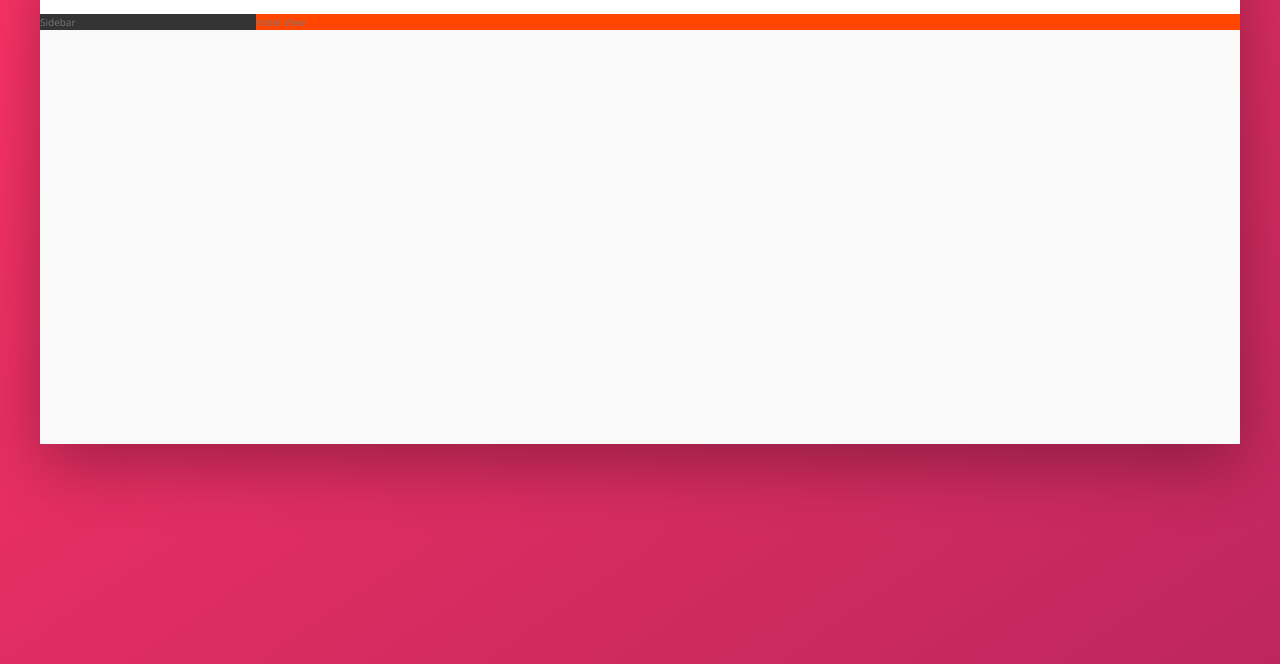
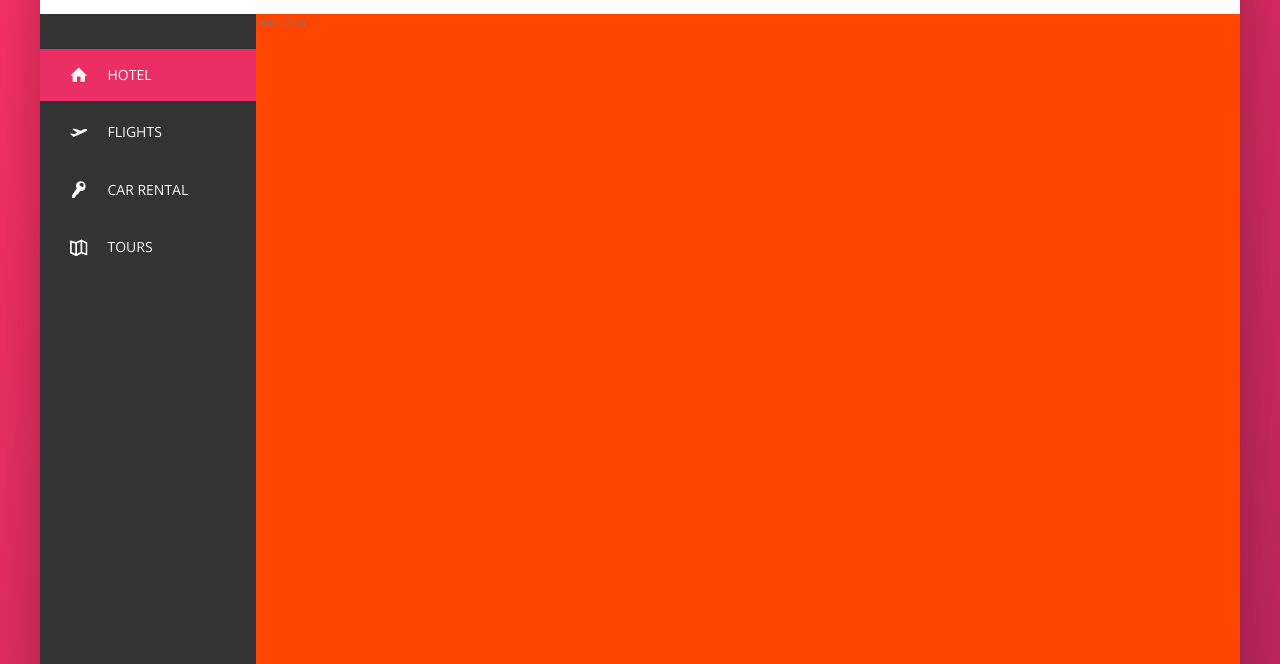
Before and after one commit to prajwaljoshi1/Trillo, a website: page index.html in a window 1280 px wide. Shown: the part 136-800 px from the top of the page. Drawn offline with nearby package versions, Linux system fonts and the light colour scheme.

Commit message:
completed sidebar

```diff
--- a/index.html
+++ b/index.html
@@ -41,13 +41,57 @@
                     </div>
                </nav>
            </header>
+
+
            <div class="content">
+
                <nav class="sidebar">
-                   Sidebar
+                   <ul class="side-nav">
+                       <li class="side-nav__item side-nav__item--active">
+                           <a href="#" class="side-nav__link">
+                            <svg class="side-nav__icon">
+                                <use xlink:href="img/sprite.svg#icon-home"></use>
+                            </svg>
+                            <span class="side-nav__text">Hotel</span>
+                           </a>
+                       </li>
+                       <li class="side-nav__item">
+                        <a href="#" class="side-nav__link">
+                         <svg class="side-nav__icon">
+                             <use xlink:href="img/sprite.svg#icon-aircraft-take-off"></use>
+                         </svg>
+                         <span class="side-nav__text">Flights</span>
+                        </a>
+                    </li>
+                    <li class="side-nav__item">
+                        <a href="#" class="side-nav__link">
+                         <svg class="side-nav__icon">
+                             <use xlink:href="img/sprite.svg#icon-key"></use>
+                         </svg>
+                         <span class="side-nav__text">Car Rental</span>
+                        </a>
+                    </li>
+                    <li class="side-nav__item">
+                        <a href="#" class="side-nav__link">
+                         <svg class="side-nav__icon">
+                             <use xlink:href="img/sprite.svg#icon-map"></use>
+                         </svg>
+                         <span class="side-nav__text">Tours</span>
+                        </a>
+                    </li>
+                   </ul>
+
+                   <div class="legal">
+                       &copy; 2020 by Trillo. All rights reserved.
+                   </div>
                </nav>
+
+
                <main class="hotel-view">
                    Hotel View
                </main>
+
+
            </div>
        </div>
     </body>
--- a/sass/_components.scss
+++ b/sass/_components.scss
@@ -135,3 +135,83 @@
     }
 
 }
+
+
+
+///////////////////////////////////////////////////
+//side navigation
+.side-nav {
+
+    font-size: 1.4rem;
+    list-style: none;
+    margin-top: 3.5rem;
+
+    &__item{
+        position: relative;
+
+        &:not(:last-child) {
+            margin-bottom: .5rem;
+        }
+    }
+
+    &__item::before{
+        content: "";
+        position: absolute;
+        top: 0;
+        left:0;
+        height: 100%;
+        width: 3px;
+        background-color: var(--color-primary);
+        transform: scaleY(0);
+        transition: transform .2s,
+                    width .4s cubic-bezier(1,0,0,1) .2s,
+                    background-color .1s;
+
+    }
+
+    &__item:hover::before,
+    &__item--active::before{
+        transform: scaleY(1);
+        width: 100%;
+    }
+
+    &__item:active::before{
+        background-color: var(--color-primary-light);
+    }
+
+
+
+    &__link:link,
+    &__link:visited{
+        position: relative;
+        z-index: 10;
+        color: var(--color-grey-light-1);
+        text-decoration: none;
+        text-transform: uppercase;
+        display: block;
+        padding: 1.5rem 3rem;
+
+        display: flex;
+        align-items: center;
+
+    }
+
+    &__icon{
+        width: 1.75rem;
+        height: 1.75rem;
+        margin-right: 2rem;
+        fill: currentColor;
+
+    }
+}
+
+
+///////////////////////////////////////////////////
+//legal text
+
+.legal {
+    font-size: 1.2rem;
+    text-align: center;
+    padding: 2.5rem;
+    color: var(--color-grey-light-4);
+}
--- a/sass/_layout.scss
+++ b/sass/_layout.scss
@@ -31,10 +31,16 @@
     background-color: var(--color-grey-dark-1);
     flex: 0 0 18%;
 
+    display: flex;
+    flex-direction: column;
+    justify-content: space-between;
+
 }
 
 .hotel-view {
     background-color: orangered;
     flex: 1;
 
+    height: 80rem;
+
 }
```
Also changed, not shown: css/style.css, 1 other file.
